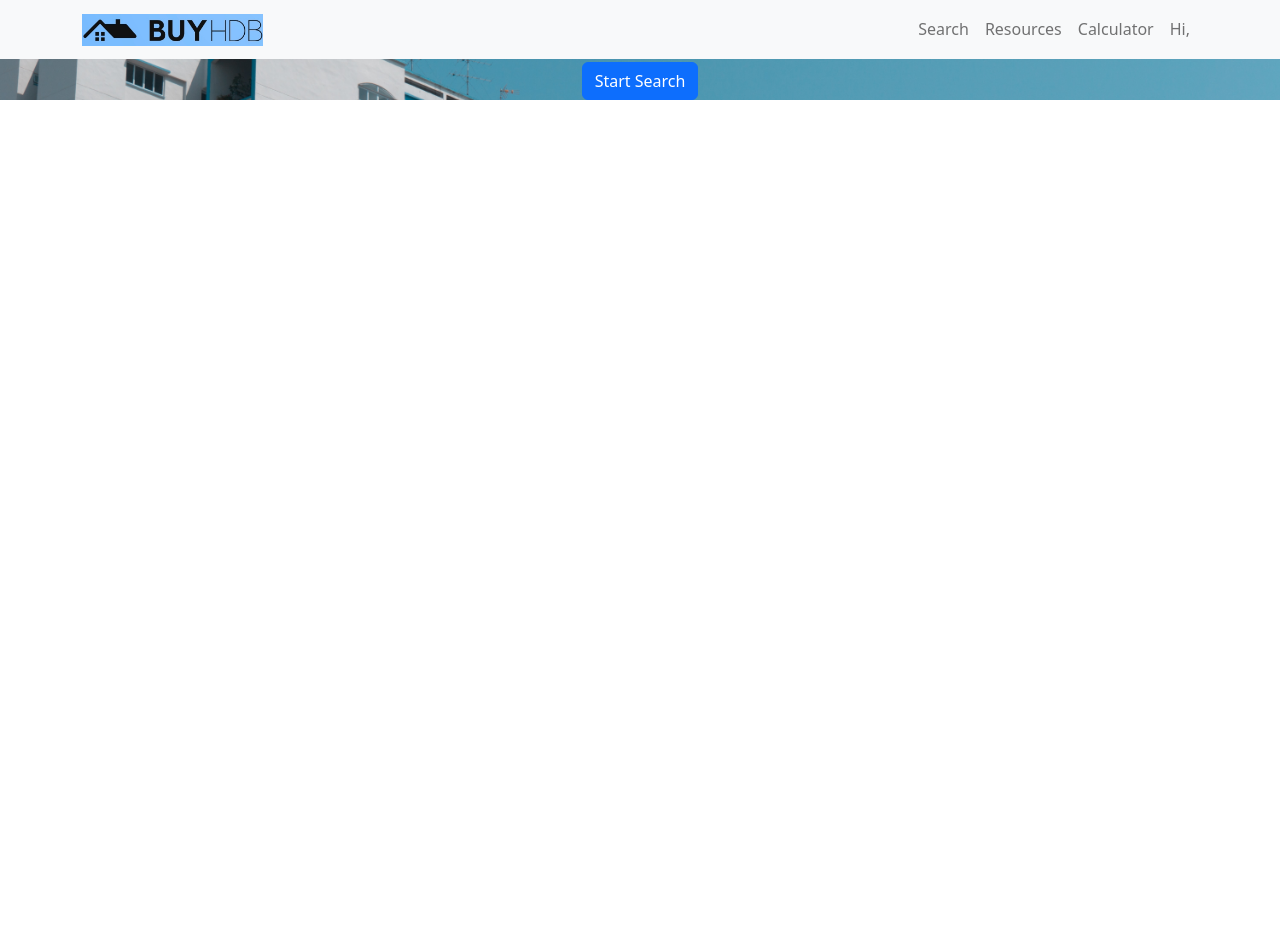
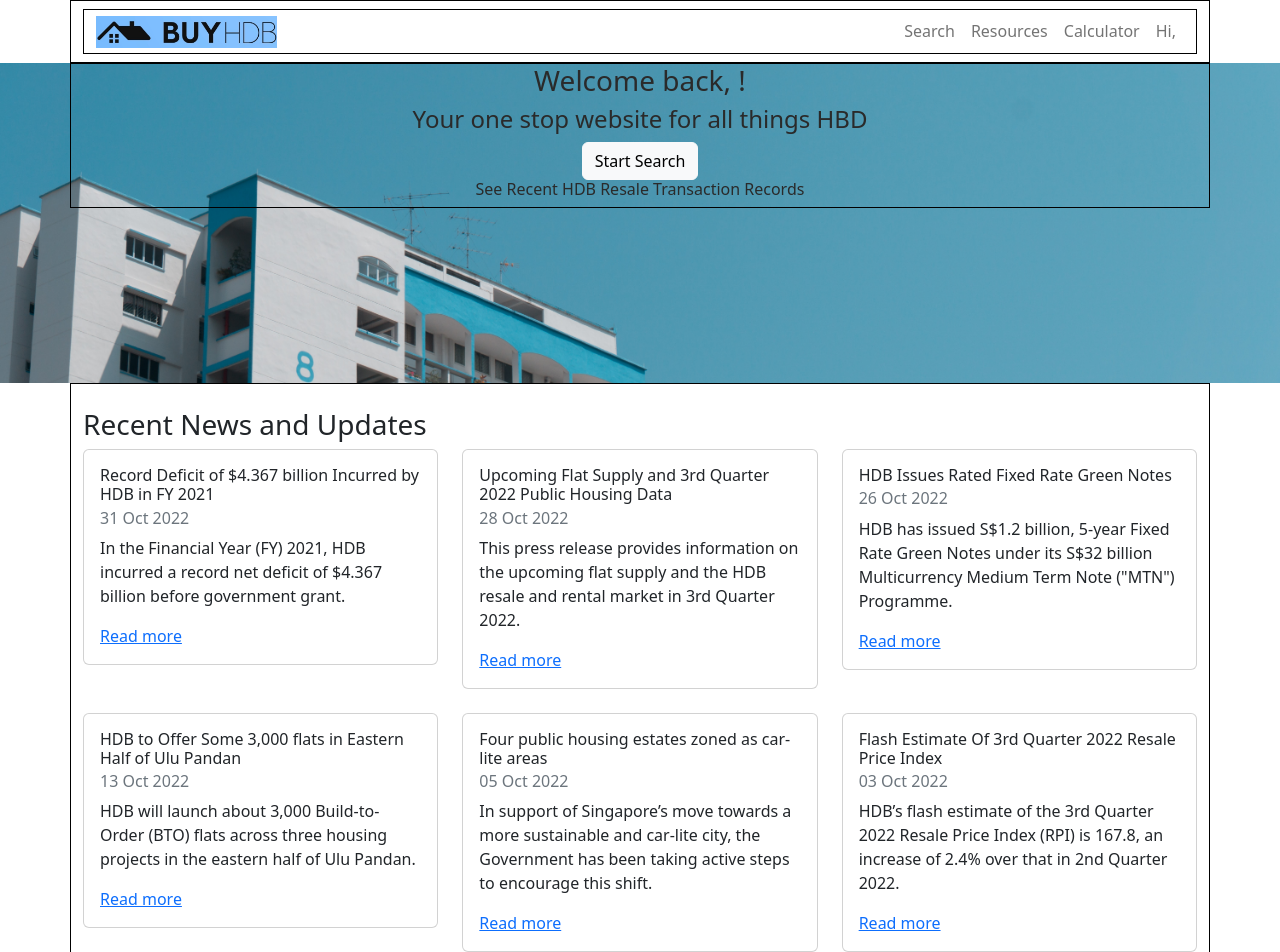
Before and after one commit to azheem-rahman/BuyHDB, a React (Create React App) app in the folder frontend/: page /homepage in a window 1280 px wide. Shown: the top 952 px of the page. Before the commit the page ends 800 px from the top, so only its background shows below. Built offline with nearby package versions, Linux system fonts and the light colour scheme.

Commit message:
edited homepage layout

```diff
--- a/frontend/src/components/Homepage.js
+++ b/frontend/src/components/Homepage.js
@@ -1,22 +1,192 @@
 // Homepage Component to choose between showing Search options or Results
 import React, { useState } from "react";
+import { useContext } from "react";
 import { NavLink } from "react-router-dom";
 import { Route, Switch } from "react-router-dom";
+import SomeContext from "../context/some-context";
 import NavBar from "./NavBar";
 import styles from "./NavBar.module.css";
 
+import HeaderBackground from "../assets/HeaderBackground.jpg";
+
 const Homepage = () => {
+  const someCtx = useContext(SomeContext);
+
   return (
     <div>
-      <div className="homepage-header">
-        <div className="navbar">
-          <NavBar />
+      <NavBar />
+      <div>
+        <div className="homepage-header" style={{ margin: 0, padding: 0 }}>
+          <div className="container">
+            <div className="row centered">
+              <h3>Welcome back, {someCtx.currentUsername}!</h3>
+            </div>
+            <div className="row centered">
+              <h4>Your one stop website for all things HBD</h4>
+            </div>
+            <div className="row">
+              <div className="col centered">
+                <NavLink className="btn btn-light" to="/search">
+                  Start Search
+                </NavLink>
+              </div>
+            </div>
+            <div className="row centered">
+              <h6>See Recent HDB Resale Transaction Records</h6>
+            </div>
+          </div>
         </div>
-        <div className="header">
-          <h2>See Recent HDB Resale Transaction Records</h2>
-          <NavLink className="btn btn-primary" to="/Search">
-            Start Search
-          </NavLink>
+
+        <div className="container">
+          <br />
+
+          <div className="row">
+            <h3>Recent News and Updates</h3>
+          </div>
+
+          <div className="row">
+            <div className="col">
+              <div className="card">
+                <div className="card-body">
+                  <h6 className="card-title">
+                    Record Deficit of $4.367 billion Incurred by HDB in FY 2021
+                  </h6>
+                  <h6 className="card-subtitle mb-2 text-muted">31 Oct 2022</h6>
+                  <p className="card-text">
+                    In the Financial Year (FY) 2021, HDB incurred a record net
+                    deficit of $4.367 billion before government grant.
+                  </p>
+                  <a
+                    href="https://www.hdb.gov.sg/about-us/news-and-publications/press-releases/31102022-HDB-Annual-Report-FY2021"
+                    className="card-link"
+                  >
+                    Read more
+                  </a>
+                </div>
+              </div>
+            </div>
+
+            <div className="col">
+              <div className="card">
+                <div className="card-body">
+                  <h6 className="card-title">
+                    Upcoming Flat Supply and 3rd Quarter 2022 Public Housing
+                    Data
+                  </h6>
+                  <h6 className="card-subtitle mb-2 text-muted">28 Oct 2022</h6>
+                  <p className="card-text">
+                    This press release provides information on the upcoming flat
+                    supply and the HDB resale and rental market in 3rd Quarter
+                    2022.
+                  </p>
+                  <a
+                    href="https://www.hdb.gov.sg/about-us/news-and-publications/press-releases/28102022-3Q2022-RPI"
+                    className="card-link"
+                  >
+                    Read more
+                  </a>
+                </div>
+              </div>
+            </div>
+
+            <div className="col">
+              <div className="card">
+                <div className="card-body">
+                  <h6 className="card-title">
+                    HDB Issues Rated Fixed Rate Green Notes
+                  </h6>
+                  <h6 className="card-subtitle mb-2 text-muted">26 Oct 2022</h6>
+                  <p className="card-text">
+                    HDB has issued S$1.2 billion, 5-year Fixed Rate Green Notes
+                    under its S$32 billion Multicurrency Medium Term Note
+                    ("MTN") Programme.
+                  </p>
+                  <a
+                    href="https://www.hdb.gov.sg/about-us/news-and-publications/press-releases/26102022-HDB-Issues-Rated-Fixed-Rate-Green-Notes"
+                    className="card-link"
+                  >
+                    Read more
+                  </a>
+                </div>
+              </div>
+            </div>
+          </div>
+
+          <br />
+
+          <div className="row">
+            <div className="col">
+              <div className="card">
+                <div className="card-body">
+                  <h6 className="card-title">
+                    HDB to Offer Some 3,000 flats in Eastern Half of Ulu Pandan
+                  </h6>
+                  <h6 className="card-subtitle mb-2 text-muted">13 Oct 2022</h6>
+                  <p className="card-text">
+                    HDB will launch about 3,000 Build-to-Order (BTO) flats
+                    across three housing projects in the eastern half of Ulu
+                    Pandan.
+                  </p>
+                  <a
+                    href="https://www.hdb.gov.sg/about-us/news-and-publications/press-releases/13102022-First-of-Three-Ulu-Pandan-Housing-Projects-to-Launch-Next-Month"
+                    className="card-link"
+                  >
+                    Read more
+                  </a>
+                </div>
+              </div>
+            </div>
+
+            <div className="col">
+              <div className="card">
+                <div className="card-body">
+                  <h6 className="card-title">
+                    Four public housing estates zoned as car-lite areas
+                  </h6>
+                  <h6 className="card-subtitle mb-2 text-muted">05 Oct 2022</h6>
+                  <p className="card-text">
+                    In support of Singapore’s move towards a more sustainable
+                    and car-lite city, the Government has been taking active
+                    steps to encourage this shift.
+                  </p>
+                  <a
+                    href="https://www.hdb.gov.sg/about-us/news-and-publications/press-releases/05102055-Four-public-housing-estates-zoned-as-car-lite-areas"
+                    className="card-link"
+                  >
+                    Read more
+                  </a>
+                </div>
+              </div>
+            </div>
+
+            <div className="col">
+              <div className="card">
+                <div className="card-body">
+                  <h6 className="card-title">
+                    Flash Estimate Of 3rd Quarter 2022 Resale Price Index
+                  </h6>
+                  <h6 className="card-subtitle mb-2 text-muted">03 Oct 2022</h6>
+                  <p className="card-text">
+                    HDB’s flash estimate of the 3rd Quarter 2022 Resale Price
+                    Index (RPI) is 167.8, an increase of 2.4% over that in 2nd
+                    Quarter 2022.
+                  </p>
+                  <a
+                    href="https://www.hdb.gov.sg/about-us/news-and-publications/press-releases/03102022-Flash-Estimate-Of-3rd-Quarter-2022-Resale-Price-Index"
+                    className="card-link"
+                  >
+                    Read more
+                  </a>
+                </div>
+              </div>
+            </div>
+          </div>
+        </div>
+
+        <div className="footer d-flex align-items-end">
+          <div className="container centered">
+            <h6>Created by Azheem</h6>
+          </div>
         </div>
       </div>
     </div>
@@ -24,3 +194,15 @@ const Homepage = () => {
 };
 
 export default Homepage;
+
+{
+  /* <div className="navbar">
+<NavBar />
+</div>
+<div className="homepage-header">
+<h2>See Recent HDB Resale Transaction Records</h2>
+<NavLink className="btn btn-primary" to="/Search">
+  Start Search
+</NavLink>
+</div> */
+}
--- a/frontend/src/components/NavBar.js
+++ b/frontend/src/components/NavBar.js
@@ -15,7 +15,7 @@ const NavBar = () => {
 
   return (
     <Container>
-      <Navbar fixed="top" expand="sm" bg="light" variant="light">
+      <Navbar sticky="top" expand="sm" variant="light">
         <Container>
           <Navbar.Brand href="/homepage">
             <img className={styles.navbarbuyhdblogo} src={BuyHDBLogo2} alt="" />
--- a/frontend/src/index.css
+++ b/frontend/src/index.css
@@ -33,7 +33,11 @@ body {
 }
 
 .container {
-  border: 1px black;
+  border: 1px solid black;
+}
+
+.header-test {
+  border: 1px solid red;
 }
 
 li {
@@ -42,14 +46,25 @@ li {
 }
 
 .homepage-header {
-  text-align: center;
   color: var(--lightGrey);
   background-image: url("./assets/HeaderBackground.jpg");
   background-position: center center;
   background-size: cover;
-  height: 100%;
-  width: 100%;
   background-repeat: no-repeat;
+  height: 40vh;
+}
+
+.header {
+  border: 2px solid black;
+}
+
+.footer {
+  color: white;
+  background-color: #2a2a2a;
+  background-position: center center;
+  background-size: cover;
+  background-repeat: no-repeat;
+  height: 40vh;
 }
 
 .landing-page-background {
```
